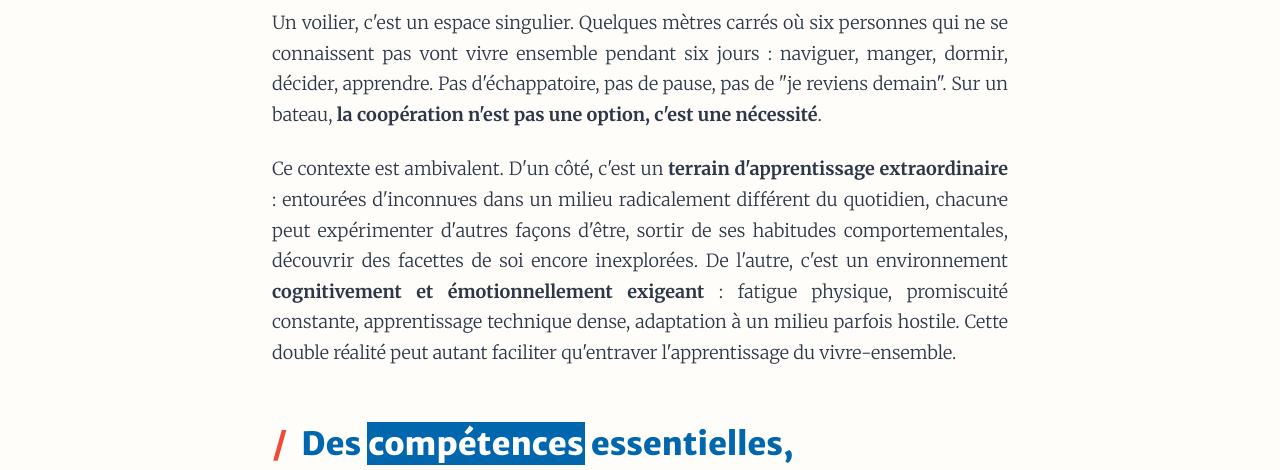
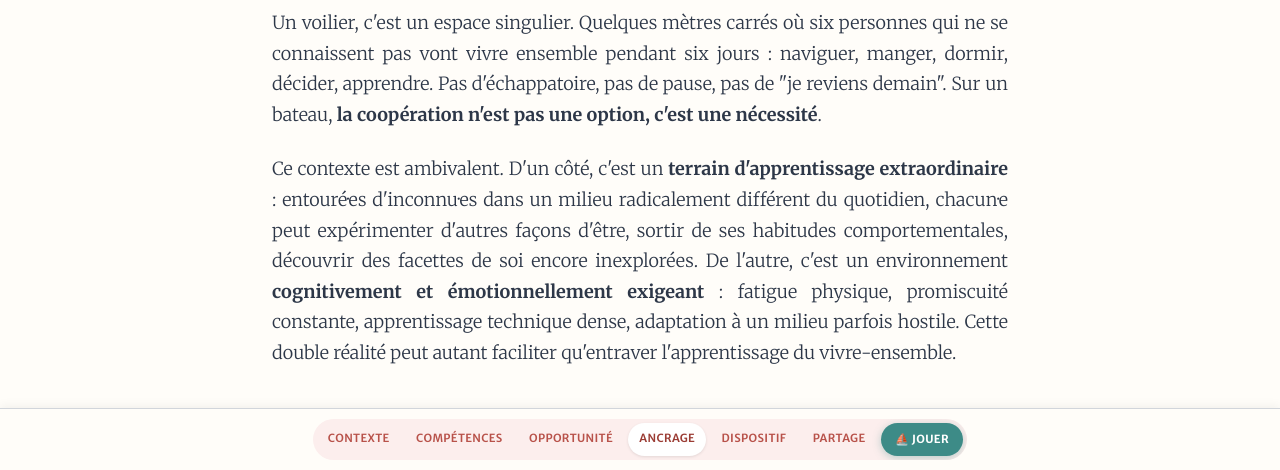
Before and after one commit to quentinjaud/Anacoluthe, a plain HTML site: page index.html in a window 1280 px wide. Shown: the part 330-800 px from the top of the page. Drawn offline with Linux system fonts and the light colour scheme.

Commit message:
style et nav de l'index

```diff
--- a/assets/css/style.css
+++ b/assets/css/style.css
@@ -190,6 +190,19 @@ a:hover {
     border-bottom: none;
 }
 
+/* Bouton CTA - style teal comme pill JOUER */
+.button.button-cta {
+    background-color: var(--teal-700);
+    box-shadow: 0 4px 16px rgba(61, 139, 135, 0.4);
+    font-size: 1.2rem;
+    padding: 0.9rem 2rem;
+}
+
+.button.button-cta:hover {
+    background-color: #2D6A66;
+    box-shadow: 0 6px 20px rgba(61, 139, 135, 0.5);
+}
+
 /* ===========================================
    LISTES
    =========================================== */
@@ -276,6 +289,94 @@ footer p {
 }
 
 /* ===========================================
+   NAVIGATION BOTTOM (index.html)
+   Style pills - Camaïeu rouge Glénans
+   =========================================== */
+.bottom-nav {
+    position: fixed;
+    bottom: 0;
+    left: 0;
+    right: 0;
+    display: flex;
+    justify-content: center;
+    padding: 0.6rem 1rem;
+    padding-bottom: max(0.6rem, env(safe-area-inset-bottom));
+    background-color: var(--bg-cream);
+    border-top: 1px solid var(--border-light);
+    box-shadow: 0 -2px 10px rgba(0,0,0,0.06);
+    z-index: 100;
+}
+
+.bottom-nav-pills {
+    display: flex;
+    gap: 0.25rem;
+    background: #FCEEED;
+    padding: 0.25rem;
+    border-radius: 2rem;
+    overflow-x: auto;
+    scrollbar-width: none;
+    -ms-overflow-style: none;
+}
+
+.bottom-nav-pills::-webkit-scrollbar {
+    display: none;
+}
+
+.nav-pill {
+    flex-shrink: 0;
+    font-family: 'Merriweather Sans', sans-serif;
+    font-size: 0.7rem;
+    font-weight: 600;
+    letter-spacing: 0.03em;
+    color: #B8524A;
+    text-decoration: none;
+    border: none;
+    border-bottom: none;
+    padding: 0.4rem 0.7rem;
+    border-radius: 1.5rem;
+    background: transparent;
+    transition: all 0.2s ease;
+    white-space: nowrap;
+}
+
+.nav-pill:hover {
+    color: #9B3C34;
+    background: rgba(255,255,255,0.6);
+    border-bottom: none;
+}
+
+/* Pill active (scroll spy) */
+.nav-pill.active {
+    background: var(--blanc);
+    color: #9B3C34;
+    box-shadow: 0 1px 3px rgba(0,0,0,0.1);
+}
+
+/* Pill CTA - JOUER en teal accentué */
+.nav-pill.nav-pill-cta {
+    background: var(--teal-700);
+    color: var(--blanc);
+    font-weight: 700;
+    padding: 0.45rem 0.9rem;
+    box-shadow: 0 2px 8px rgba(61, 139, 135, 0.35);
+}
+
+.nav-pill.nav-pill-cta:hover {
+    background: #2D6A66;
+    color: var(--blanc);
+    box-shadow: 0 3px 12px rgba(61, 139, 135, 0.45);
+}
+
+/* Espace pour la nav fixe */
+main {
+    padding-bottom: 5rem;
+}
+
+footer {
+    padding-bottom: 4.5rem;
+}
+
+/* ===========================================
    RESPONSIVE
    =========================================== */
 @media (max-width: 768px) {
@@ -300,10 +401,27 @@ footer p {
     }
 
     main {
-        padding: 0 1.5rem 3rem;
+        padding: 0 1.5rem 5rem;
     }
 
     header {
         padding: 2rem 1.5rem;
     }
+
+    /* Nav bottom responsive */
+    .bottom-nav {
+        padding: 0.5rem 0.5rem;
+        padding-bottom: max(0.5rem, env(safe-area-inset-bottom));
+    }
+
+    .bottom-nav-pills {
+        padding: 0.2rem;
+        gap: 0.15rem;
+    }
+
+    .nav-pill {
+        font-size: 0.6rem;
+        padding: 0.35rem 0.5rem;
+        letter-spacing: 0.02em;
+    }
 }
--- a/index.html
+++ b/index.html
@@ -14,7 +14,7 @@
     </header>
 
     <main>
-        <section>
+        <section id="contexte">
             <h2><span class="slash">/</span> Un <span class="highlight">contexte</span> d'apprentissage exceptionnel</h2>
             <p>
                 Un voilier, c'est un espace singulier. Quelques mètres carrés où six personnes qui ne se connaissent pas
@@ -32,7 +32,7 @@
             </p>
         </section>
 
-        <section>
+        <section id="competences">
             <h2><span class="slash">/</span> Des <span class="highlight">compétences</span> essentielles,<br>en mer comme à terre</h2>
             <p>
                 Les compétences de <strong>coopération, d'organisation collective et de savoir-être</strong> ne sont pas
@@ -48,7 +48,7 @@
             </p>
         </section>
 
-        <section>
+        <section id="opportunite">
             <h2><span class="slash">/</span> Transformer l'exigence en <span class="highlight">opportunité</span></h2>
             <p>
                 <strong>Anacoluthe transforme cet apprentissage accidentel en apprentissage structuré</strong>. Le dispositif
@@ -72,7 +72,7 @@
             </p>
         </section>
 
-        <section>
+        <section id="ancrage">
             <h2><span class="slash">/</span> <span class="highlight">Ancrage</span> dans la mission des Glénans</h2>
             <p>
                 Dans ses statuts, l'association <strong>Les Glénans</strong> se décrit comme une <em>"École de formation
@@ -87,7 +87,7 @@
             </p>
         </section>
 
-        <section>
+        <section id="dispositif">
             <h2><span class="slash">/</span> Le <span class="highlight">dispositif</span></h2>
 
             <div class="card card-role">
@@ -170,8 +170,15 @@
             </p>
         </section>
 
-        <section>
+        <section id="partage">
             <h2><span class="slash">/</span> Genèse et <span class="highlight">partage</span> du projet</h2>
+            <p>
+                <strong>Anacoluthe</strong> ? C'est un juron du capitaine Haddock - et une figure de style où
+                une phrase commence d'une façon et finit autrement, créant une rupture inattendue. Ce nom traduit
+                bien l'ambivalence du vivre-ensemble en voilier : on part avec des attentes, on arrive transformé·e.
+                Entre les deux, il y a eu des virements de bord, des tensions, des éclats de rire, des moments de
+                grâce et de fatigue - bref, la vie collective dans ce qu'elle a de plus déroutant et de plus riche.
+            </p>
             <p>
                 Anacoluthe est mon projet-support d'apprentissage dans le cadre de ma formation BPJEPS spécialité
                 « Educateur Sportif » mention « Voile croisière jusqu'à 200 milles nautiques d'un abri », réalisée
@@ -194,7 +201,7 @@
             </p>
         </section>
 
-        <section>
+        <section id="utiliser">
             <h2><span class="slash">/</span> <span class="highlight">Utiliser</span> le jeu</h2>
             <p>
                 Découvrez les 15 cartes du dispositif : les 4 rôles quotidiens inspirés de marin·es légendaires,
@@ -202,7 +209,7 @@
                 collectives.
             </p>
             <p>
-                <a href="anacoluthe.html" class="button">Accéder aux cartes →</a>
+                <a href="anacoluthe.html" class="button button-cta">⛵ JOUER</a>
             </p>
         </section>
 
@@ -218,6 +225,18 @@
         </section>
     </main>
 
+    <nav class="bottom-nav">
+        <div class="bottom-nav-pills">
+            <a href="#contexte" class="nav-pill">CONTEXTE</a>
+            <a href="#competences" class="nav-pill">COMPÉTENCES</a>
+            <a href="#opportunite" class="nav-pill">OPPORTUNITÉ</a>
+            <a href="#ancrage" class="nav-pill">ANCRAGE</a>
+            <a href="#dispositif" class="nav-pill">DISPOSITIF</a>
+            <a href="#partage" class="nav-pill">PARTAGE</a>
+            <a href="anacoluthe.html" class="nav-pill nav-pill-cta">⛵ JOUER</a>
+        </div>
+    </nav>
+
     <footer>
         <p>
             Anacoluthe V5 - Dispositif pédagogique pour la voile coopérative<br>
@@ -226,5 +245,36 @@
             Quentin Jaud - 2025
         </p>
     </footer>
+
+    <script>
+    // Scroll spy - surligne la pill de la section visible
+    document.addEventListener('DOMContentLoaded', function() {
+        const sections = document.querySelectorAll('section[id]');
+        const navPills = document.querySelectorAll('.nav-pill[href^="#"]');
+
+        function updateActiveNav() {
+            let current = '';
+            const scrollPos = window.scrollY + window.innerHeight / 3;
+
+            sections.forEach(section => {
+                const sectionTop = section.offsetTop;
+                const sectionHeight = section.offsetHeight;
+                if (scrollPos >= sectionTop && scrollPos < sectionTop + sectionHeight) {
+                    current = section.getAttribute('id');
+                }
+            });
+
+            navPills.forEach(pill => {
+                pill.classList.remove('active');
+                if (pill.getAttribute('href') === '#' + current) {
+                    pill.classList.add('active');
+                }
+            });
+        }
+
+        window.addEventListener('scroll', updateActiveNav);
+        updateActiveNav();
+    });
+    </script>
 </body>
 </html>
```
